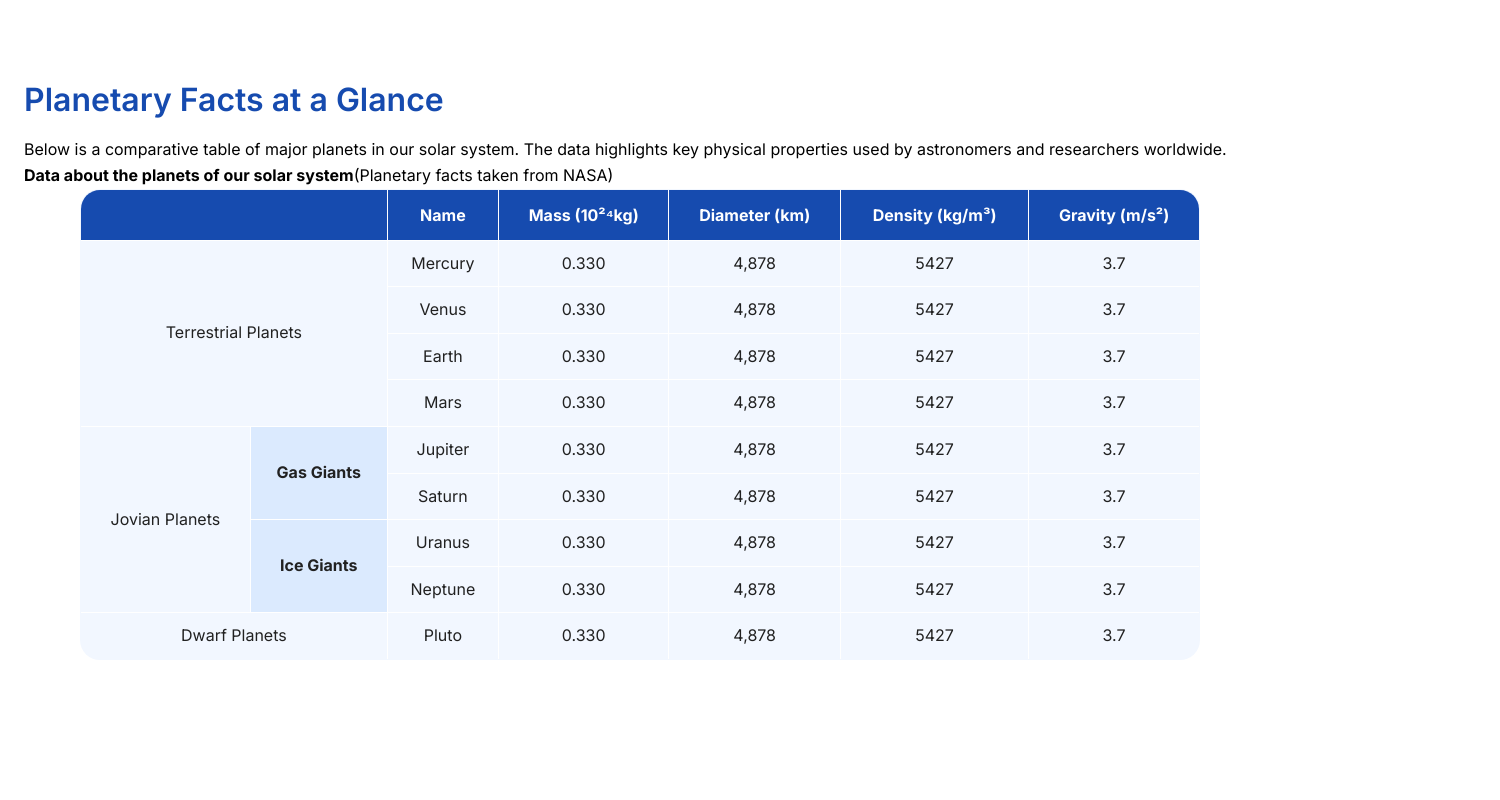
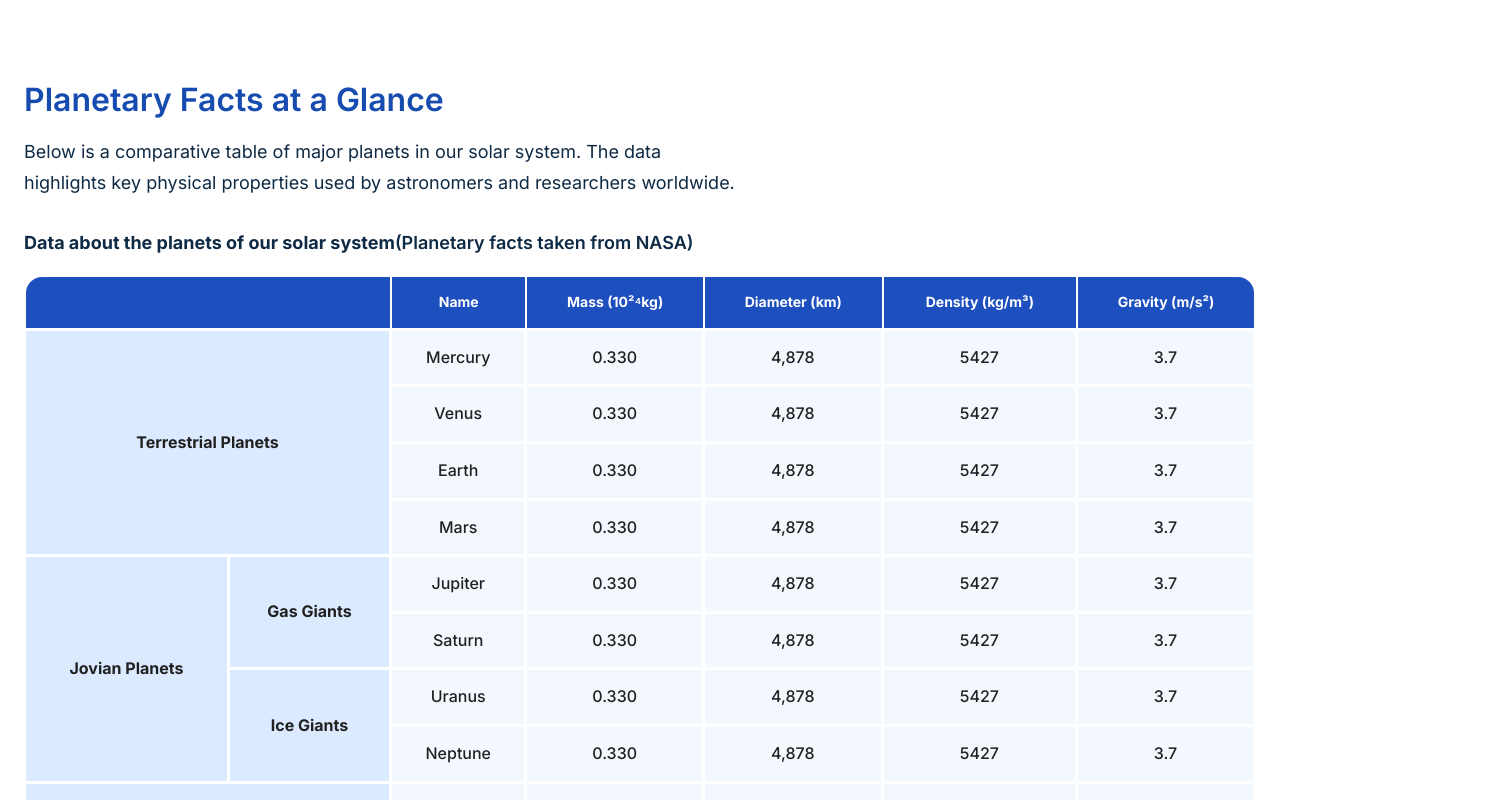
Before and after one commit to Callmiremzy/Ts-Academy-React-project, a React (Create React App) app in the folder planet-explorer/: page / in a window 1280 px wide. Shown: the part 1400-2200 px from the top of the page, 1500 px wide, since content can reach past the window. Built offline with nearby package versions, Linux system fonts and the light colour scheme.

Commit message:
Refactor and update layout: planet-video and planet-table

```diff
--- a/planet-explorer/src/components/PlanetTable/PlanetTable.css
+++ b/planet-explorer/src/components/PlanetTable/PlanetTable.css
@@ -15,41 +15,57 @@
   margin-bottom: 12px;
 }
 
-table {
-    background-color: #F2F7FF;
-    width: 100%;
-    height: auto;
-    max-width: 1120px;
-    color: #212121;
-    text-align: center;
-    border: 2px solid #FFFFFF;
-    border-radius: 20px;
-    overflow: hidden;
-    margin:0 auto;
-    border-collapse: collapse;
+.facts-container .intro {
+  max-width: 720px;
+  color: #0f2a44;
+  line-height: 1.7;
+  margin-bottom: 30px;
+  font-size: 18px;
+  font-weight: 400;
 }
 
-thead th:first-child {
-    border-top-left-radius: 20px;
+.facts-container .note {
+  font-size: 18px;
+  color: #0f2a44;
+  font-weight: 600;
+  margin-bottom: 18px;
+}
+.table-wrapper {
+  overflow-x: auto;
+  border-radius: 16px;
+}
+.facts-table {
+  width: 100%;
+  border-collapse: separate;
+  border-spacing: 1;
+  background: #fff;
+  border-radius: 16px;
+  overflow: hidden;
 }
 
-thead th:last-child {
-    border-top-right-radius: 20px;
+.facts-table th {
+  background: #1e4fbf;
+  color: #ffffff;
+  padding: 14px;
+  font-size: 14px;
+  text-align: center;
 }
 
-table, th, td {
-    border: 1px solid #FFFFFF;
-    padding: 10px;
+.facts-table td {
+  padding: 14px;
+  font-size: 16px;
+  font-weight: 500;
+  text-align: center;
+  color: #212121;
+  background: #f3f8ff;
+  border-top: 1px solid #ffffff;
+  border-right: 1px solid #ffffff;
 }
-
-span {
-    font-weight: bold;
-}
-
-th {
-    background-color: #164BAF;
-    color: #FFFFFF;
-    line-height: 30px;
+.facts-table .group {
+  background: #dbeafe;
+  font-weight: 700;
+  font-size: 16px;
+  color: #212121;
 }
 
 .facts-table .subgroup {
@@ -66,6 +82,7 @@ th {
   border-top-right-radius: 16px;
 }
 
+
 @media (max-width: 768px) {
 .facts-section {
     display: none;
--- a/planet-explorer/src/components/PlanetTable/PlanetTable.jsx
+++ b/planet-explorer/src/components/PlanetTable/PlanetTable.jsx
@@ -3,7 +3,7 @@
  function PlanetTable() {
     return (
 
-        <section class="facts-section">
+         <section class="facts-section">
       <div class="facts-container">
         <h2>Planetary Facts at a Glance</h2>
         <p class="intro">
@@ -31,7 +31,6 @@
             </thead>
 
             <tbody>
-
               <tr>
                 <td class="group" colspan="2" rowspan="4">
                   Terrestrial Planets
@@ -63,7 +62,6 @@
                 <td>5427</td>
                 <td>3.7</td>
               </tr>
-
 
               <tr>
                 <td class="group" rowspan="4">Jovian Planets</td>
@@ -111,7 +109,6 @@
         </div>
       </div>
     </section>
-
     );
 }
 
--- a/planet-explorer/src/components/PlanetVideo/PlanetVideo.css
+++ b/planet-explorer/src/components/PlanetVideo/PlanetVideo.css
@@ -15,9 +15,7 @@
 
     gap: 10px;
     padding: 30px;
-    max-width: 1100px;
-    margin-left:60px;
-    margin-right: 60px;
+
     background-color: #FFFFFF;
 }
 .planet-video-content {
```
